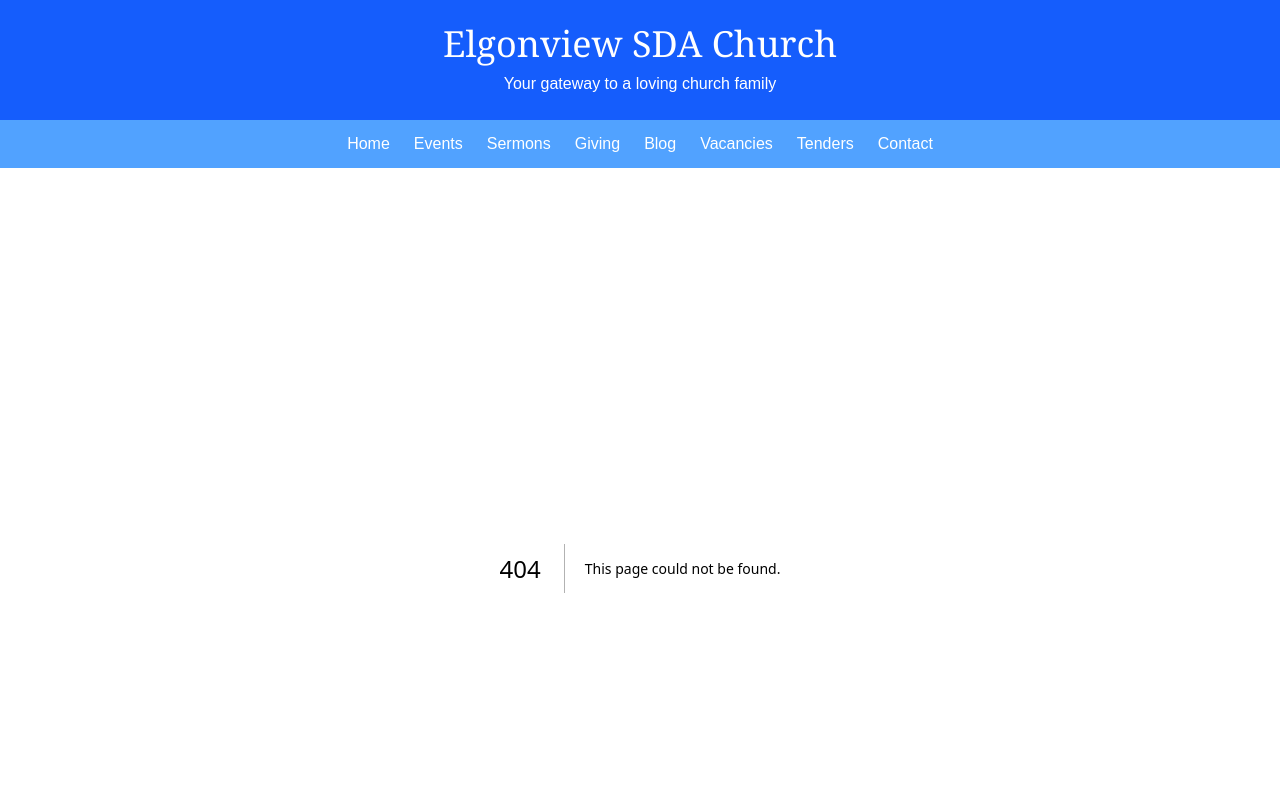
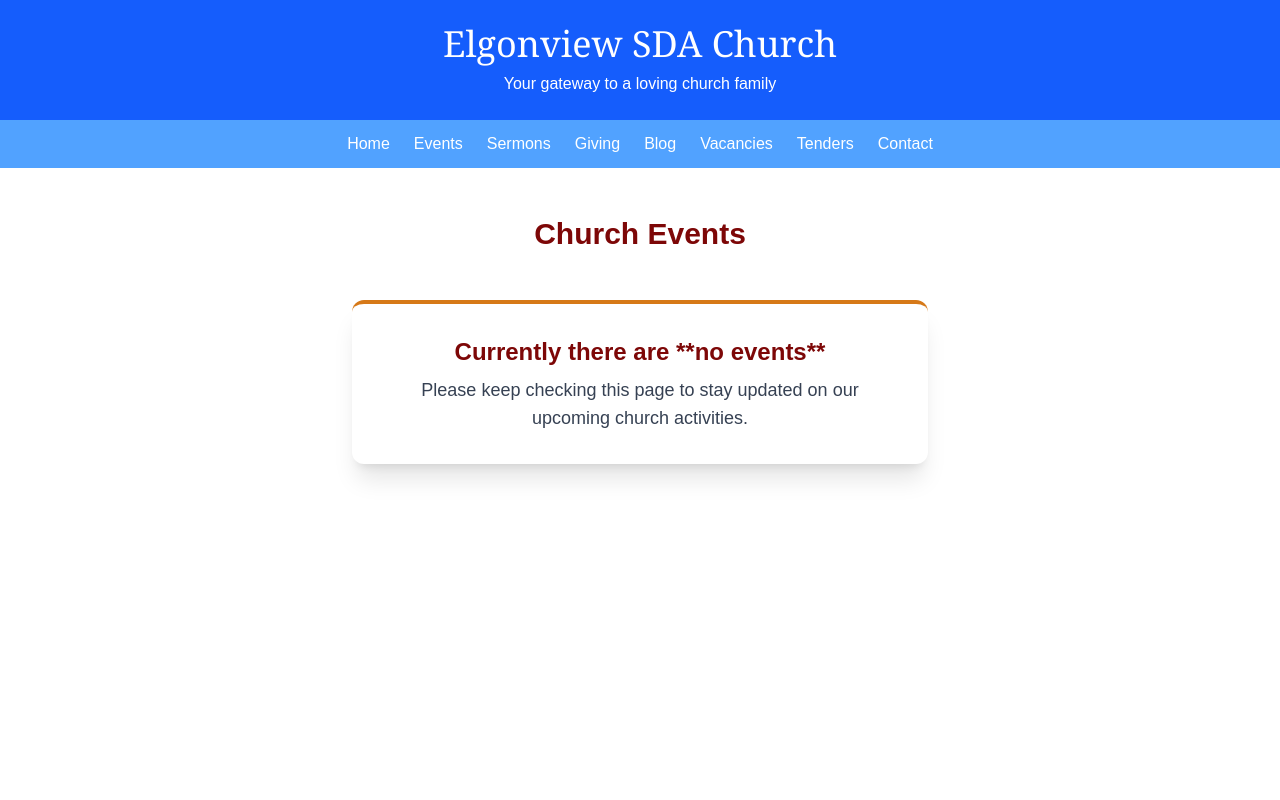
Before and after one commit to code-iddih/evss, a Next.js app in the folder frontend/: page /events in a window 1280 px wide. Before the commit this address had no page. Shown: the top 800 px of the page. Built offline with nearby package versions, Linux system fonts and the light colour scheme.

Commit message:
updates the events page

```diff
--- /dev/null
+++ b/frontend/app/events/EventsPage.tsx
@@ -0,0 +1,48 @@
+// app/events/EventsPage.tsx
+'use client';
+
+import React, { useState, useEffect } from 'react';
+
+export default function EventsPage() {
+  const [isLoading, setIsLoading] = useState(true);
+
+  // Simulate a data fetch/loading time
+  useEffect(() => {
+    const timer = setTimeout(() => {
+      setIsLoading(false);
+    }, 3000); // 3 seconds delay
+
+    return () => clearTimeout(timer);
+  }, []);
+
+  return (
+    <div className="container mx-auto px-4 py-12 min-h-screen flex flex-col items-center">
+      {/* Heading uses the Maroon color */}
+      <h2 className="text-3xl font-bold text-center text-[#7d0707] mb-12">Church Events</h2>
+
+      <div className="flex justify-center items-center w-full">
+        {isLoading ? (
+          // --- Loading Spinner Display ---
+          <div className="flex flex-col items-center space-y-4">
+            {/* Spinner uses the Orange accent color (#d67918) */}
+            <div className="animate-spin rounded-full h-16 w-16 border-t-4 border-b-4 border-[#d67918]"></div>
+            <p className="text-gray-600 font-medium">Loading events...</p>
+          </div>
+        ) : (
+          // --- Content After Loading ---
+          <div
+            // Background is white/off-white, using the Orange accent color (#d67918) for the top border
+            className="bg-white p-8 rounded-xl shadow-xl max-w-xl w-full text-center border-t-4 border-[#d67918]"
+          >
+            <p className="text-2xl text-[#7d0707] font-bold mb-2">
+              Currently there are **no events**
+            </p>
+            <p className="text-lg text-gray-700">
+              Please keep checking this page to stay updated on our upcoming church activities.
+            </p>
+          </div>
+        )}
+      </div>
+    </div>
+  );
+}
--- /dev/null
+++ b/frontend/app/events/page.tsx
@@ -0,0 +1,19 @@
+// app/events/page.tsx
+
+import EventsPage from './EventsPage';
+import type { Metadata } from 'next'; // Recommended for type safety
+
+// 2. Place the Metadata export here
+export const metadata: Metadata = {
+  title: 'Church Events - Elgonview SDA',
+  description: 'Upcoming events and activities at Elgonview SDA Church.',
+};
+
+// 3. Define the component that renders the page
+// This is a Server Component, which is ideal for this simple wrapper.
+export default function EventsRoutePage() {
+  // This component simply renders the client-side component (EventsPage)
+  return <EventsPage />;
+}
+
+// NOTE: DO NOT place 'use client' in this file. DO NOT include any Home page code here.
--- a/frontend/app/page.tsx
+++ b/frontend/app/page.tsx
@@ -3,7 +3,7 @@
 import { useState, useEffect } from 'react';
 import Countdown from 'react-countdown';
 import Image from 'next/image';
-import LatestBlogSection from './LatestBlogSection'; // adjust path if needed
+import LatestBlogSection from './events/LatestBlogSection';
 
 // Slider images
 const sliderImages = [
```
Also changed, not shown: frontend/app/events/LatestBlogSection.tsx (renamed from frontend/app/LatestBlogSection.tsx).
